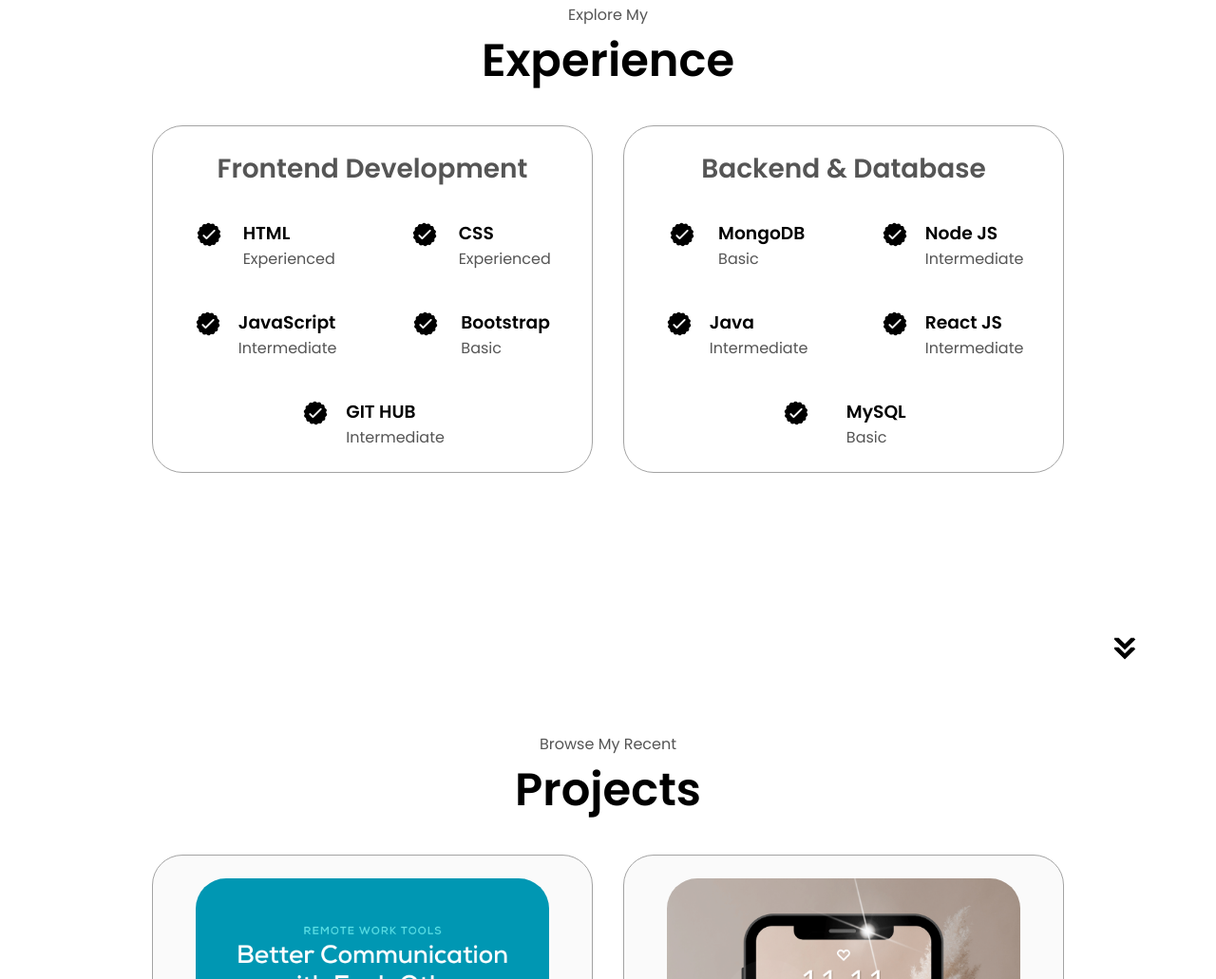
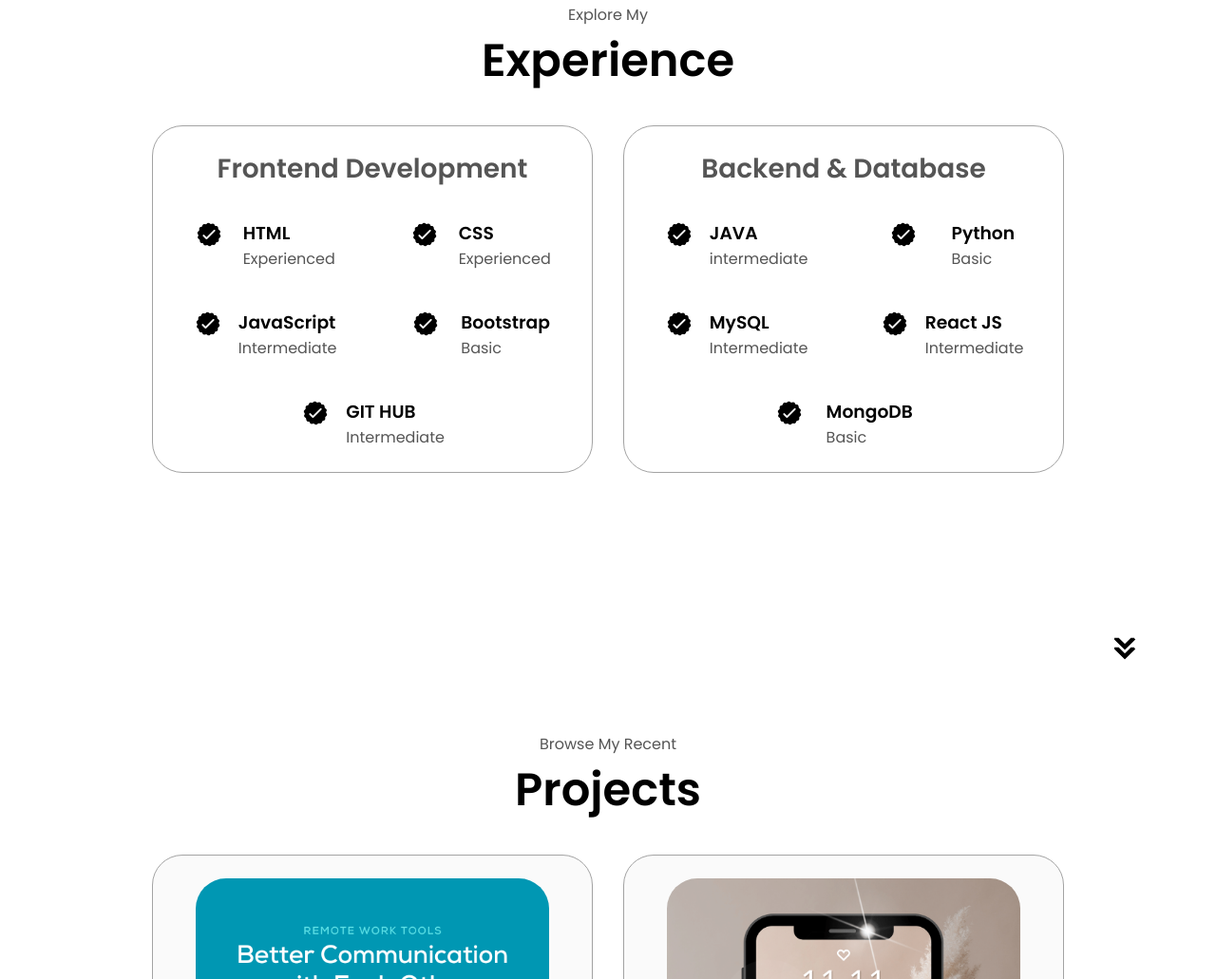
Before and after one commit to uttamkj/MyPortfolio, a plain HTML site: page index.html in a window 1280 px wide. Shown: the part 1693-2724 px from the top of the page at 95% size. Drawn offline with Linux system fonts and the light colour scheme.

Commit message:
Update index.html

```diff
--- a/index.html
+++ b/index.html
@@ -206,8 +206,8 @@
                   class="icon"
                 />
                 <div>
-                  <h3>MongoDB</h3>
-                  <p>Basic</p>
+                  <h3>JAVA</h3>
+                  <p>intermediate</p>
                 </div>
               </article>
               <!-- <article>
@@ -228,8 +228,8 @@
                   class="icon"
                 />
                 <div>
-                  <h3>Node JS</h3>
-                  <p>Intermediate</p>
+                  <h3>Python</h3>
+                  <p>Basic</p>
                 </div>
               </article>
               <article>
@@ -239,7 +239,7 @@
                   class="icon"
                 />
                 <div>
-                  <h3>Java</h3>
+                  <h3>MySQL</h3>
                   <p>Intermediate</p>
                 </div>
               </article>
@@ -261,7 +261,7 @@
                   class="icon"
                 />
                 <div >
-                  <h3>MySQL</h3>
+                  <h3>MongoDB</h3>
                   <p>Basic</p>
                 </div>
               </article>
```
